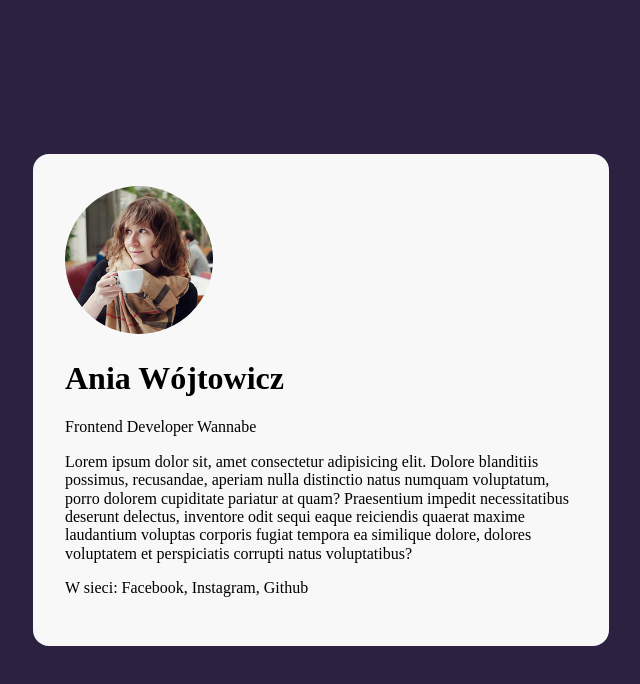
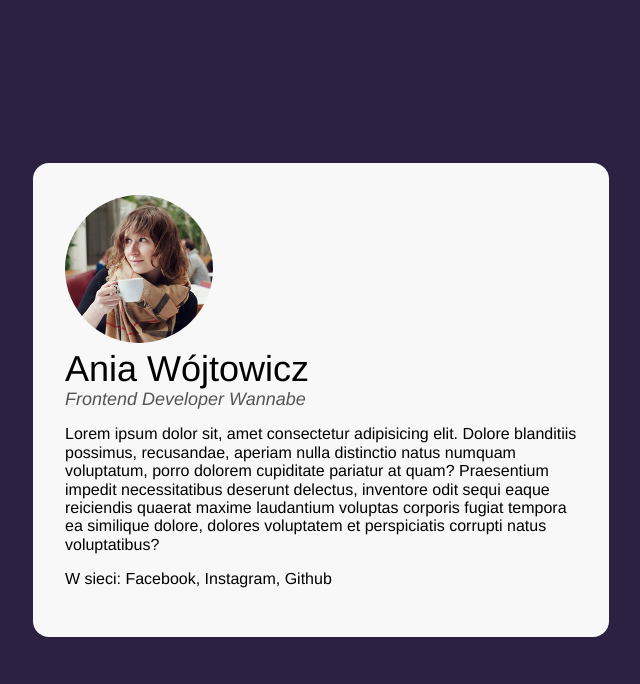
Before and after one commit to nenyancodes/WTF-business-card-initial, a plain HTML site: page index.html in a window 1280 px wide. Shown: the whole page, without its empty margins (319-959 px from the left). Drawn offline with Linux system fonts and the light colour scheme.

Commit message:
Add styles to card  info

```diff
--- a/css/style.css
+++ b/css/style.css
@@ -14,6 +14,7 @@ body {
   align-items: center;
   height: 100vh;
   background-color: #2c2141;
+  font-family: Helvetica, Arial, sans-serif;
 }
 
 .main {
@@ -29,3 +30,30 @@ body {
   height: 148px;
   border-radius: 50%;
 }
+
+.card {
+}
+
+.card__name {
+  margin: 0;
+  font-size: 36px;
+  line-height: 41px;
+  font-weight: normal;
+}
+
+.card__position {
+  margin: 0;
+  font-size: 18px;
+  font-style: italic;
+  color: #545454;
+}
+
+.person__description {
+  font-size: 16px;
+  line-height: 22px;
+}
+
+.special {
+  color: #ed6d05;
+  font-weight: normal;
+}
```
